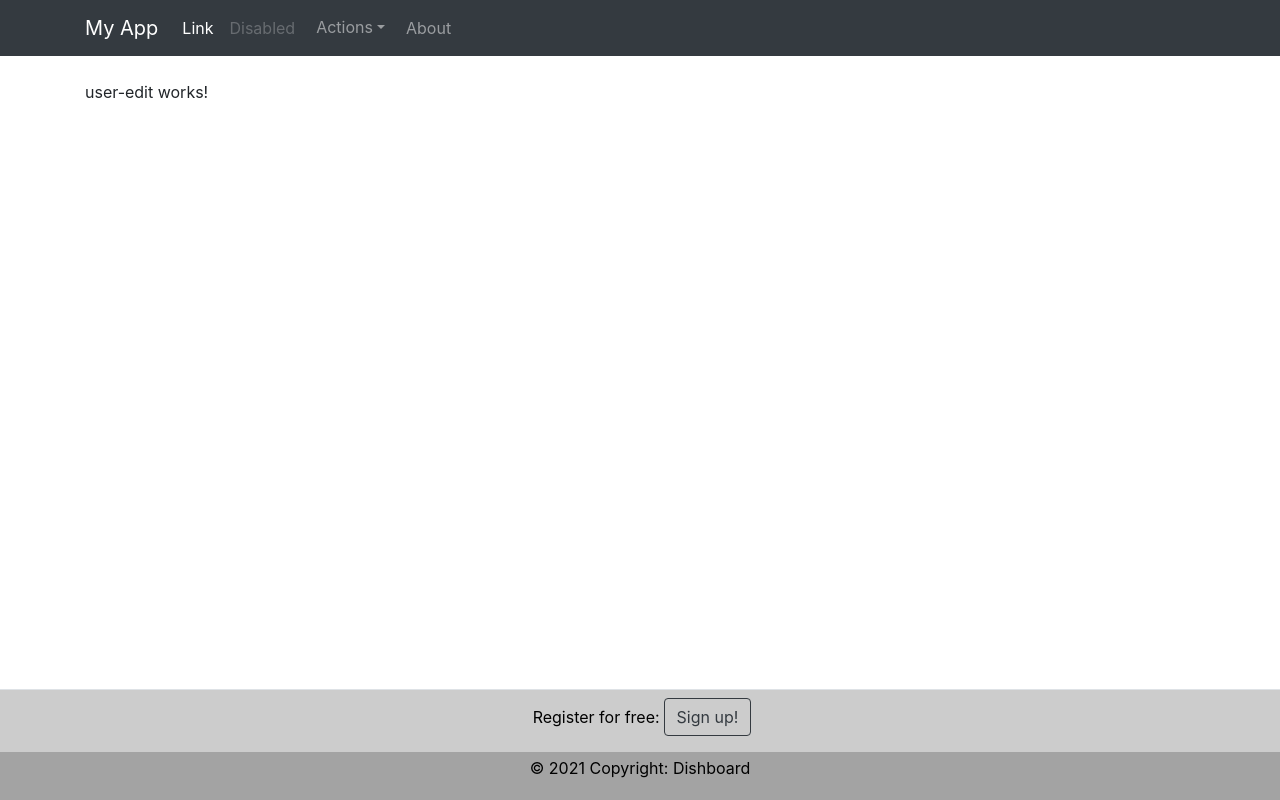
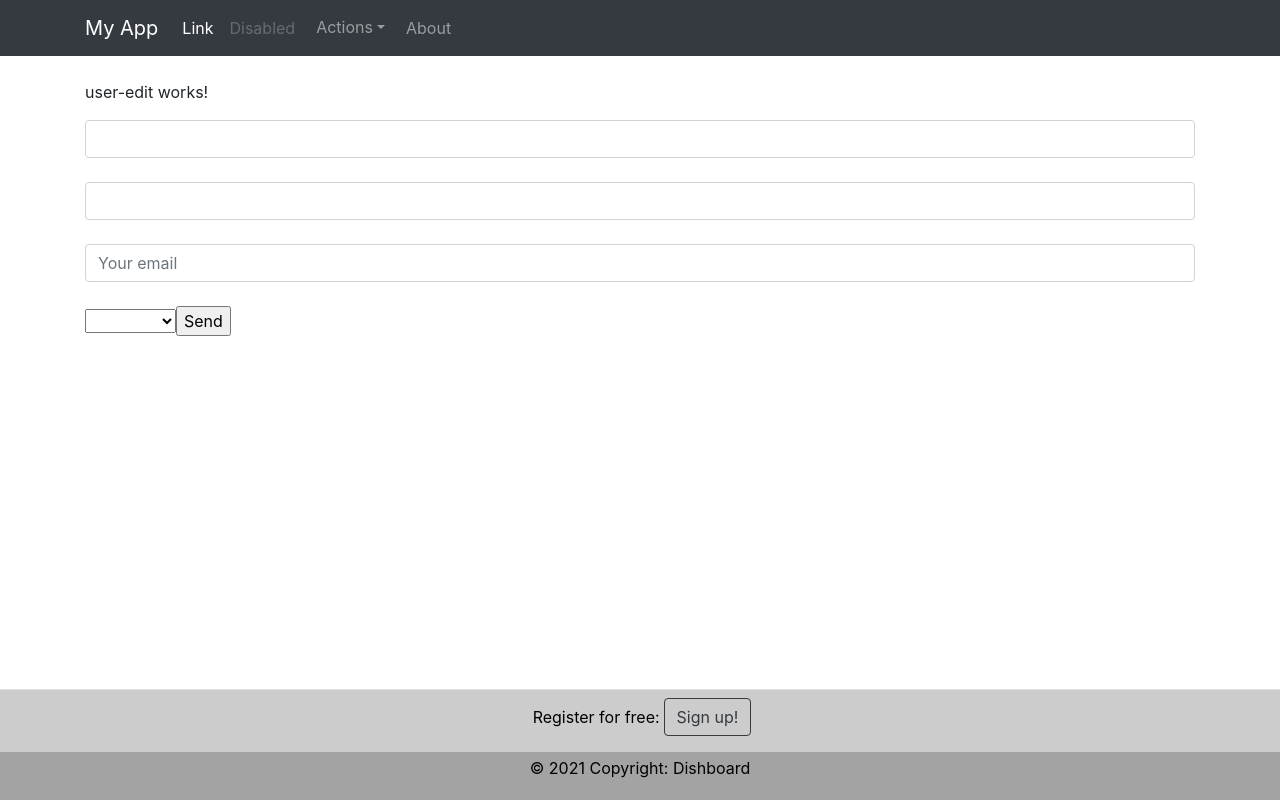
Before and after one commit to luukluuk34/DishBoard, an Angular app: page /user-edit in a window 1280 px wide. Built offline with nearby package versions, Linux system fonts and the light colour scheme.

Commit message:
added a form for user entity

```diff
--- a/src/app/app.module.ts
+++ b/src/app/app.module.ts
@@ -13,6 +13,7 @@ import { LayoutComponent } from './core/layout/layout.component';
 import { DashboardComponent } from './core/dashboard/dashboard.component';
 import { FooterComponent } from './core/footer/footer.component';
 import { UserInterfaceComponent } from './pages/entity/user/user-interface/user-interface.component';
+import { FormsModule, ReactiveFormsModule } from '@angular/forms';
 
 @NgModule({
   declarations: [
@@ -31,6 +32,8 @@ import { UserInterfaceComponent } from './pages/entity/user/user-interface/user-
     AppRoutingModule,
     RouterModule,
     NgbModule,
+    FormsModule,
+    ReactiveFormsModule,
   ],
   providers: [],
   bootstrap: [AppComponent]
--- a/src/app/pages/entity/user/user-detail/user-detail.component.ts
+++ b/src/app/pages/entity/user/user-detail/user-detail.component.ts
@@ -1,5 +1,5 @@
 import { Component, OnInit } from '@angular/core';
-import { ActivatedRoute } from '@angular/router';
+import { ActivatedRoute, ParamMap } from '@angular/router';
 import { Observable} from 'rxjs';
 import { switchMap } from 'rxjs/operators';
 import { UserService } from '../user.service';
@@ -21,7 +21,6 @@ export class UserDetailComponent implements OnInit {
     //statisch
     //this.userId = this.route.snapshot.paramMap.get('id');
     //niet statisch
-
     this.route.paramMap.subscribe(params => {
       this.user = this.userService.getUserById(Number(params.get("id")));
     });
--- a/src/app/pages/entity/user/user-edit/user-edit.component.html
+++ b/src/app/pages/entity/user/user-edit/user-edit.component.html
@@ -1 +1,16 @@
 <p>user-edit works!</p>
+<form [formGroup]="addUserForm" class="form" (ngSubmit)="onSubmit()" >
+    <input formControlName="firstName" type="text" class="form-control" placeholder="Your name">
+    <br/>
+    <input formControlName="lastName" type="text" class="form-control" placeholder="Your lastname">
+    <br/>
+    <input formControlName="email" type="email" class="form-control" placeholder="Your email">
+    <br/>
+    <select formControlName="gender" name="gender">
+        <option *ngFor="let gender of genders" [value]="gender">
+            {{gender}}
+        </option>
+    </select>
+
+    <input type="submit" value="Send">
+  </form>
--- a/src/app/pages/entity/user/user-edit/user-edit.component.ts
+++ b/src/app/pages/entity/user/user-edit/user-edit.component.ts
@@ -1,4 +1,9 @@
+import { compileNgModuleDeclarationExpression } from '@angular/compiler/src/render3/r3_module_compiler';
 import { Component, OnInit } from '@angular/core';
+import { FormControl, FormGroup } from '@angular/forms';
+import { NgForm } from '@angular/forms';
+import { User, UserGender } from '../user.model';
+import { UserService } from '../user.service';
 
 @Component({
   selector: 'app-user-edit',
@@ -7,10 +12,29 @@ import { Component, OnInit } from '@angular/core';
   ]
 })
 export class UserEditComponent implements OnInit {
+  user: User | undefined
+  addUserForm = new FormGroup({
+    firstName: new FormControl(' '),
+    lastName : new FormControl(' '),
+    email: new FormControl(' '),
+    gender: new FormControl(' ')
+  })
+  public genders = Object.values(UserGender);
 
-  constructor() { }
+  constructor(private userService:UserService) { }
+
+  onSubmit(): void {
+    console.log('onSubmit', this.addUserForm.value);
+    this.userService.addUser(this.addUserForm.value);
+  }
 
   ngOnInit(): void {
+    // //gender: any[] = [
+    //   {fullname: "male", shortname: "male"},
+    //   {fullname: "female", shortname:'female'},
+    //   {fullname: "x", shortname: "x"},
+    //   {fullname: "unkown", shortname: }
+    // ]
   }
 
 }
--- a/src/app/pages/entity/user/user-list/user-list.component.html
+++ b/src/app/pages/entity/user/user-list/user-list.component.html
@@ -1,4 +1,11 @@
 <p>user-list works!</p>
- <div *ngFor="let user of users">
-     <a routerLink="{{user.id}}">{{user.firstName}} {{user.lastName}}</a>
-</div>
+<table>
+    <tr>
+        <th>firstname</th>
+        <th>lastname</th>
+    </tr>
+    <tr *ngFor="let user of users">
+        <td><a routerLink="{{user.id}}">{{user.firstName}}</a></td>
+        <td><a routerLink="{{user.id}}">{{user.lastName}}</a></td>
+    </tr>
+</table>
--- a/src/app/pages/entity/user/user.model.ts
+++ b/src/app/pages/entity/user/user.model.ts
@@ -1,20 +1,31 @@
+
 export enum UserRole {
     admin = "admin",
     editor = "editor",
     guest = "guest"
 }
 
+export enum UserGender {
+    male = "male",
+    female = "female",
+    x = "x",
+    unknown = "unknown"
+}
+
+
 export class User {
     id: number = 0;
     firstName: string = "";
     lastName: string = "";
     email: string = "";
+    gender: UserGender = UserGender.unknown;
     role: UserRole = UserRole.guest;
 
-    constructor(id = 0,firstName = "", lastName = "", email = ""){
+    constructor(id = 0,firstName = "", lastName = "", email = "", gender = UserGender.unknown){
         this.id = id;
         this.firstName = firstName;
         this.lastName = lastName;
         this.email = email;
+        this.gender = gender;
     }
 }
--- a/src/app/pages/entity/user/user.service.ts
+++ b/src/app/pages/entity/user/user.service.ts
@@ -1,5 +1,6 @@
 import { Injectable } from "@angular/core";
-import { User, UserRole } from "./user.model";
+import { EmailValidator } from "@angular/forms";
+import { User, UserGender, UserRole } from "./user.model";
 
 @Injectable({
     providedIn: "root",
@@ -12,6 +13,7 @@ export class UserService {
       firstName: "Luuk",
       lastName: "Bartels",
       email: "luuk-bartels@hotmail.com",
+      gender: UserGender.male,
       role : UserRole.admin
     },
     {
@@ -19,6 +21,7 @@ export class UserService {
       firstName: "Marit",
       lastName: "Bartels",
       email: "Marit-bartels@hotmail.com",
+      gender: UserGender.female,
       role: UserRole.editor
     },
     {
@@ -26,6 +29,7 @@ export class UserService {
       firstName: "Laura",
       lastName: "Bartels",
       email: "Laura-bartels@hotmail.com",
+      gender: UserGender.female,
       role: UserRole.editor
     },
     {
@@ -33,6 +37,7 @@ export class UserService {
       firstName: "Wessel",
       lastName: "Kuijstermans",
       email: "Wessel-Kuijstermans@hotmail.com",
+      gender: UserGender.male,
       role: UserRole.guest
     }
     ];
@@ -49,5 +54,13 @@ export class UserService {
         console.log('getUserById aangeroepen');
         return this.users.filter((user) => user.id === id)[0];
       }
+      addUser(user:User){
+        console.log("AddUser", user)
+        user.id = this.users.length;
+        this.users.push(user);
+      }
+      updateUser(user:User){
+        this.users[user.id] = user;
+      }
 
 }
```
Also changed, not shown: src/tempData.ts (deleted, +0 -34 lines).
